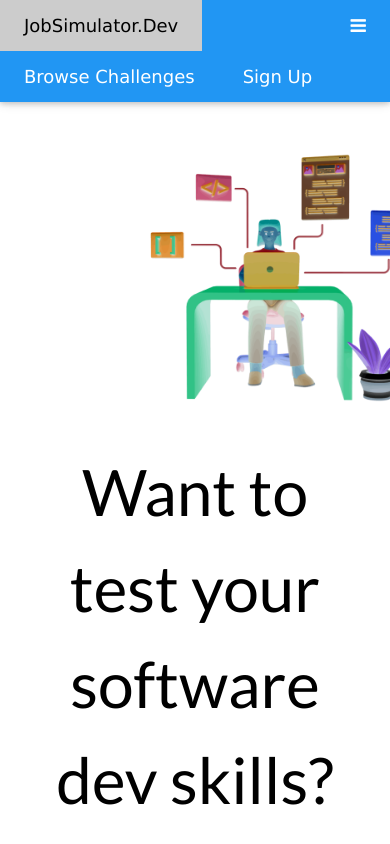
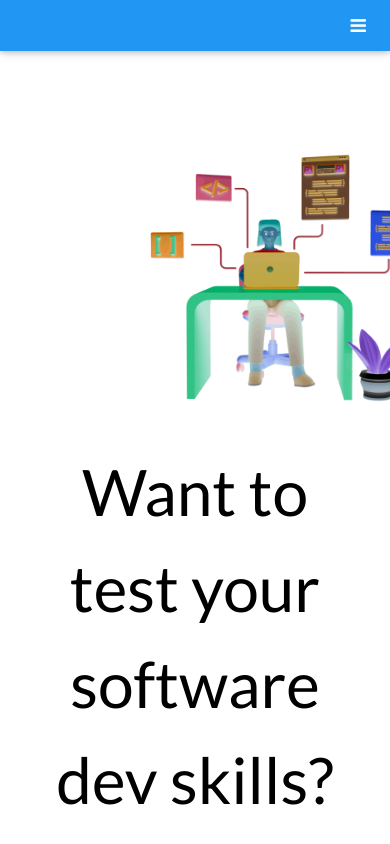
Before and after one commit to developer-job-simulation/javascript-landing-page, a plain HTML site: page src/index.html in a window 390 px wide. Shown: the top 844 px of the page. Drawn offline with Linux system fonts and the light colour scheme.

Commit message:
Fix Issue, Desktop Nav Is Visible on Mobile

```diff
--- a/src/index.html
+++ b/src/index.html
@@ -23,9 +23,9 @@
           ><i class="fa fa-bars"></i>
         </a>
         <!-- TODO: Fix Issue, Desktop Nav Is Visible on Mobile -->
-        <a id="nav-logo" href="index.html" class="bar-item button padding-large white">JobSimulator.Dev</a>
-        <a id="nav-challenges" href="#challenges" class="bar-item button padding-large hover-white">Browse Challenges</a>
-        <a id="nav-signup" href="#signup" class="bar-item button padding-large hover-white">Sign Up</a>
+        <a id="nav-logo" href="index.html" class="bar-item button hide-small padding-large white">JobSimulator.Dev</a>
+        <a id="nav-challenges" href="#challenges" class="bar-item hide-small button padding-large hover-white">Browse Challenges</a>
+        <a id="nav-signup" href="#signup" class="bar-item button hide-small padding-large hover-white">Sign Up</a>
       </div>
 
       <!-- Navbar on small screens -->
```
